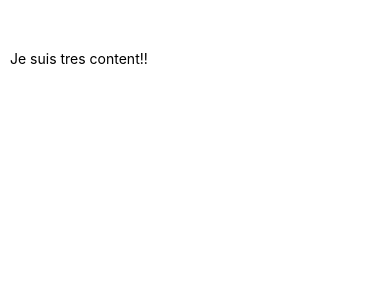
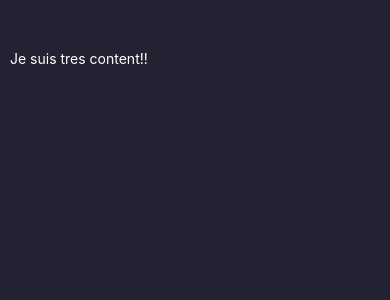
Before and after one commit to andre9494/ReactDemo, a React Native app: screen / in a window 390 px wide. Shown: the top 300 px of the page. Built offline with nearby package versions, Linux system fonts and the light colour scheme.

Commit message:
color testing

```diff
--- a/App.tsx
+++ b/App.tsx
@@ -5,9 +5,11 @@ import styles from './styles';
 export default function App() {
   return (
     // <View style={styles.container}>
-    <View style = {styles.container}>
-      <Text>Je suis tres content!!</Text>
-      <StatusBar style="auto" />
+    <View style={styles.appBackground}>
+      <View style={styles.container}>
+        <Text style={styles.text}>Je suis tres content!!</Text>
+        {/* <StatusBar style="auto" /> */}
+      </View>
     </View>
   );
 }
--- a/styles.ts
+++ b/styles.ts
@@ -1,18 +1,25 @@
 import { StyleSheet } from 'react-native';
 
+const container = {
+  marginVertical: 50,
+  marginHorizontal: 10,
+};
 
+const fontColor = "#FFF";
 
 const styles = StyleSheet.create({
-  container: {
-    marginVertical: 50,
-    marginHorizontal: 10,
+  container: container,
+  appBackground: {
+    height: "100%",
+    width: "100%",
+    backgroundColor: "#223",
   },
   centeredContainer: {
     flex: 1,
-    backgroundColor: '#fff',
     alignItems: 'center',
     justifyContent: 'center',
   },
+  text: { color: fontColor }
 });
 
 export default styles;
```
